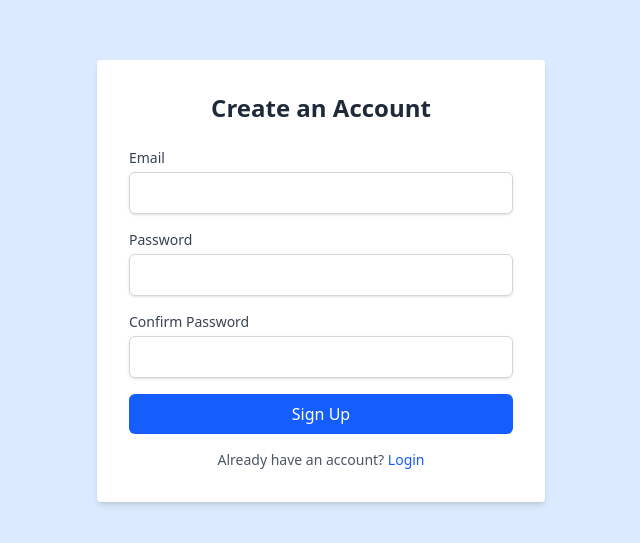
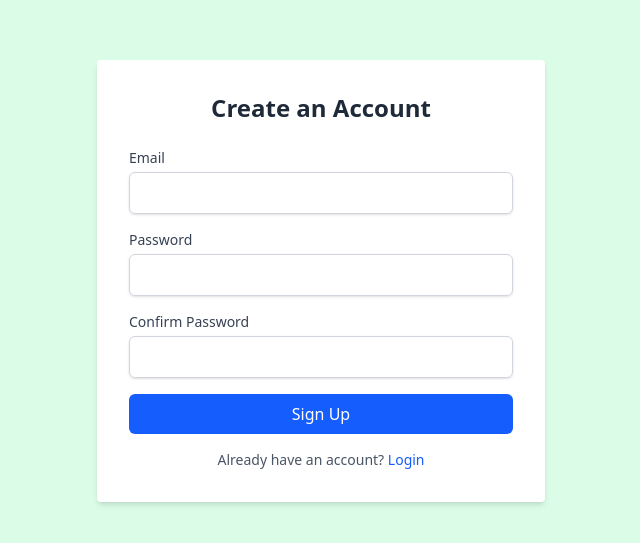
Before and after one commit to PatrickNtl/React, a React (Vite) app: page /signup in a window 1280 px wide. Shown: the part 119-662 px from the top of the page, without its empty margins (319-959 px from the left). Built offline with nearby package versions, Linux system fonts and the light colour scheme.

Commit message:
no change

```diff
--- a/src/signup-page.jsx
+++ b/src/signup-page.jsx
@@ -9,7 +9,7 @@
   }, []);
 
   return (
-    <div className="min-h-screen flex items-center justify-center bg-blue-100 transition-colors duration-300">
+    <div className="min-h-screen flex items-center justify-center bg-green-100 transition-colors duration-300">
       <div
         className={`bg-white p-8 rounded shadow-md w-full max-w-md transform transition-all duration-700 ease-out ${
           isVisible ? 'opacity-100 translate-y-0' : 'opacity-0 translate-y-8'
```
Also changed, not shown: src/index.css (line endings or trailing spaces).
